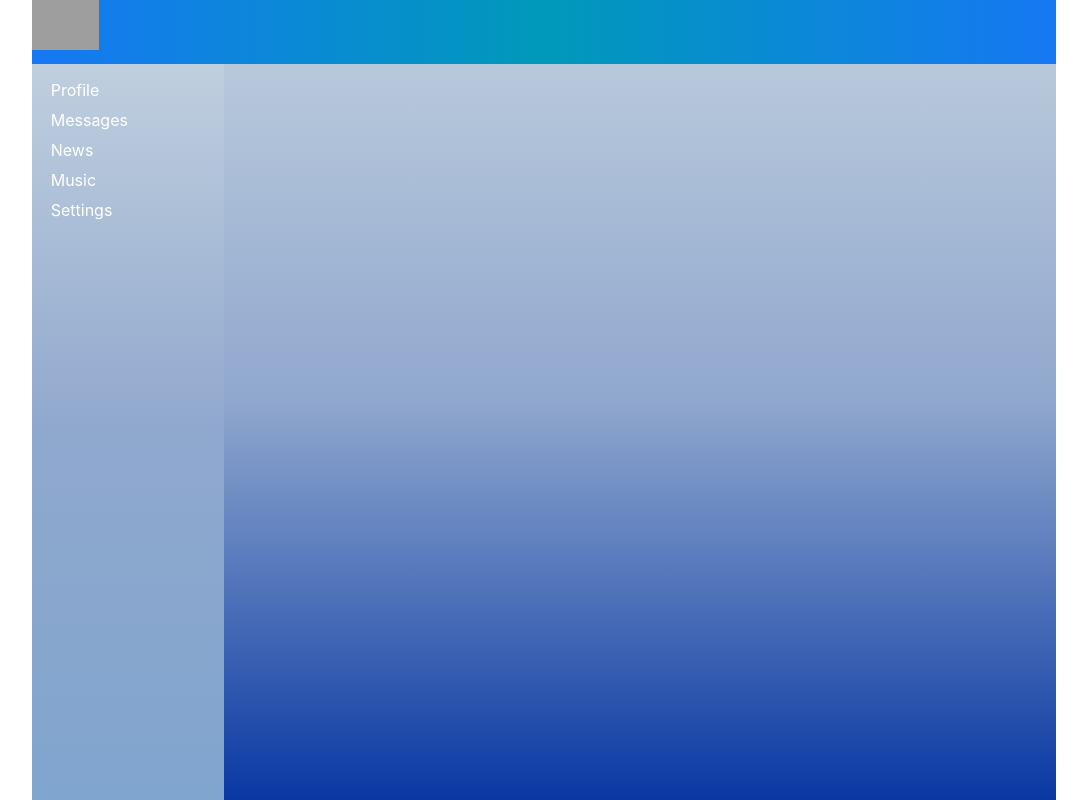
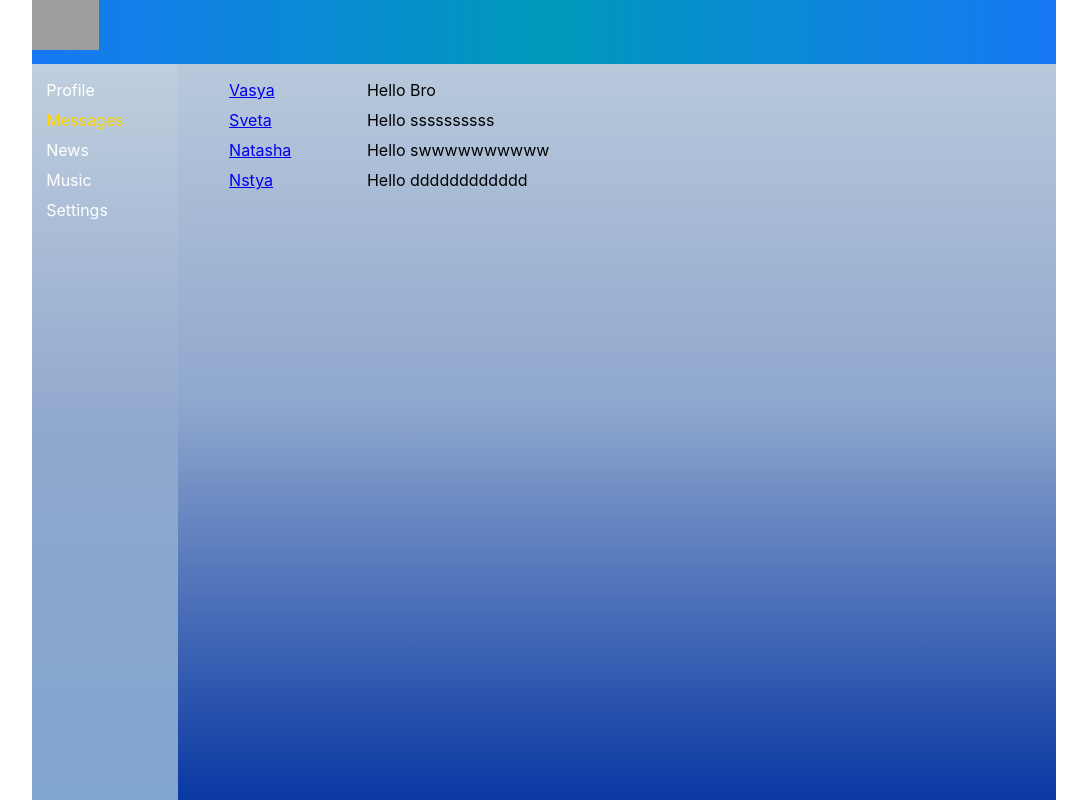
Before and after one commit to Arigam1/SocialNetwork, a React (Create React App) app: page /dialogs in a window 1280 px wide. Shown: the whole page, without its empty margins (96-1183 px from the left). Built offline with nearby package versions, Linux system fonts and the light colour scheme; grey boxes are pictures that could not be loaded.

Commit message:
refactoring code dialogs...

```diff
--- a/src/App.js
+++ b/src/App.js
@@ -17,7 +17,7 @@ function App() {
         <div className="main">
           <Navbar />
           <Routes>
-            <Route path="/dialog" element={<Dialogs />} />
+            <Route path="/dialogs" element={<Dialogs />} />
             <Route path="/profile" element={<Profile />} />
             <Route path="/news" element={<News />} />
             <Route path="/music" element={<Music />} />
--- a/src/components/Dialogs/Dialogs.jsx
+++ b/src/components/Dialogs/Dialogs.jsx
@@ -1,10 +1,35 @@
 import React from "react";
 import c from './Dialogs.module.css';
+import { NavLink } from "react-router-dom";
+
+const DialogItem = (props) =>{
+    let path = "/dialogs/" + props.id
+    return (
+        <div className={c.dialog}> <NavLink to={path}>{props.name}</NavLink></div>
+    )
+}
+
+const Message = (props) => {
+    return (
+        <div className={c.message}>{props.message}</div>
+    )
+}
 
 const Dialogs = (props) => {
     return (
-        <div>
-            Dialogs
+        <div className={c.dialogs}>
+            <div className={c.dialogsItems}>
+                <DialogItem name = "Vasya" id="1"/>
+                <DialogItem name = "Sveta" id="2"/>
+                <DialogItem name = "Natasha" id="3"/>
+                <DialogItem name = "Nstya" id="4"/>
+            </div>
+            <div className={c.messages}>
+                <Message message = "Hello Bro"/>
+                <Message message = "Hello ssssssssss"/>
+                <Message message = "Hello swwwwwwwwww"/>
+                <Message message = "Hello dddddddddddd"/>
+            </div>
         </div>
     )
 }
--- a/src/components/Dialogs/Dialogs.module.css
+++ b/src/components/Dialogs/Dialogs.module.css
@@ -0,0 +1,15 @@
+.dialogs {
+    display: grid;
+    grid-template-columns: 2fr 10fr;
+    width: 85vw;
+    padding-top: 2vh;
+    padding-left: 5%;
+}
+
+.dialog {
+    margin-bottom: 10px;
+}
+
+.message {
+    margin-bottom: 10px;
+}
--- a/src/components/Navbar/Navbar.jsx
+++ b/src/components/Navbar/Navbar.jsx
@@ -9,7 +9,7 @@ const Navbar = () => {
         <NavLink to="/profile" className={navData => navData.isActive ?c.active: c.item}>Profile</NavLink>
       </div>
       <div className={c.item}>
-        <NavLink to="/dialog" className={navData => navData.isActive ?c.active: c.item}>Messages</NavLink>
+        <NavLink to="/dialogs" className={navData => navData.isActive ?c.active: c.item}>Messages</NavLink>
       </div>
       <div className={c.item}>
         <NavLink to="/news" className={navData => navData.isActive ?c.active: c.item}>News</NavLink>
--- a/src/components/Profile/MyPosts/MyPosts.jsx
+++ b/src/components/Profile/MyPosts/MyPosts.jsx
@@ -4,16 +4,19 @@ import Post from "./Post/Post";
 
 const MyPosts = () => {
   return (
-    <div>
+    <div className={c.postsBlock}>
       My posts
       <div>
-        <textarea></textarea>
-        <button>Add post</button>
+        <div>
+          <textarea></textarea>
+        </div>
+        <div>
+          <button>Add post</button>
+        </div>
       </div>
-      <div>
-        <Post message="hello" likeCounts='20'/>
-        <Post message="i just repeat this course" likeCounts='10'/>
-        <Post/>
+      <div className={c.posts}>
+        <Post message="hello" likeCounts="20" />
+        <Post message="i just repeat this course" likeCounts="10" />
       </div>
     </div>
   );
--- a/src/components/Profile/MyPosts/MyPosts.module.css
+++ b/src/components/Profile/MyPosts/MyPosts.module.css
@@ -0,0 +1,6 @@
+.postsBlock {
+    padding:10px;
+}
+.posts{
+    margin-top: 10px;
+}
--- a/src/components/Profile/Profile.jsx
+++ b/src/components/Profile/Profile.jsx
@@ -1,14 +1,12 @@
 import React from "react";
 import MyPosts from "./MyPosts/MyPosts";
 import c from './Profile.module.css';
+import ProfileInfo from "./ProfileInfo/ProfileInfo";
 
 const Profile = () => {
   return (
     <div className={c.content}>
-      <div className={c.wallpaper}>
-        <img src="https://c.wallhere.com/photos/f4/d9/Hololive_Gawr_Gura_shark_teeth_underwater_blue_eyes_anime_anime_girls-1949947.jpg!d" />
-      </div>
-      <div>Ava + description</div>
+      <ProfileInfo/>
       <MyPosts/>
     </div>
   );
--- a/src/components/Profile/Profile.module.css
+++ b/src/components/Profile/Profile.module.css
@@ -3,6 +3,3 @@
   height: 92vh;
   background: linear-gradient(90deg, #afd9f7,#f0f2ff);
 }
-.wallpaper img{
-  height: 25vw;
-}
--- /dev/null
+++ b/src/components/Profile/ProfileInfo/ProfileInfo.jsx
@@ -0,0 +1,15 @@
+import React from "react";
+import c from "./ProfileInfo.module.css";
+
+const ProfileInfo = () => {
+  return (
+    <div className={c.content}>
+      <div className={c.wallpaper}>
+        <img src="https://c.wallhere.com/photos/f4/d9/Hololive_Gawr_Gura_shark_teeth_underwater_blue_eyes_anime_anime_girls-1949947.jpg!d" />
+      </div>
+      <div className={c.description}>Ava + description</div>
+    </div>
+  );
+};
+
+export default ProfileInfo;
--- /dev/null
+++ b/src/components/Profile/ProfileInfo/ProfileInfo.module.css
@@ -0,0 +1,6 @@
+.wallpaper img{
+  height: 25vw;
+}
+.description {
+  padding: 10px;
+}
```
